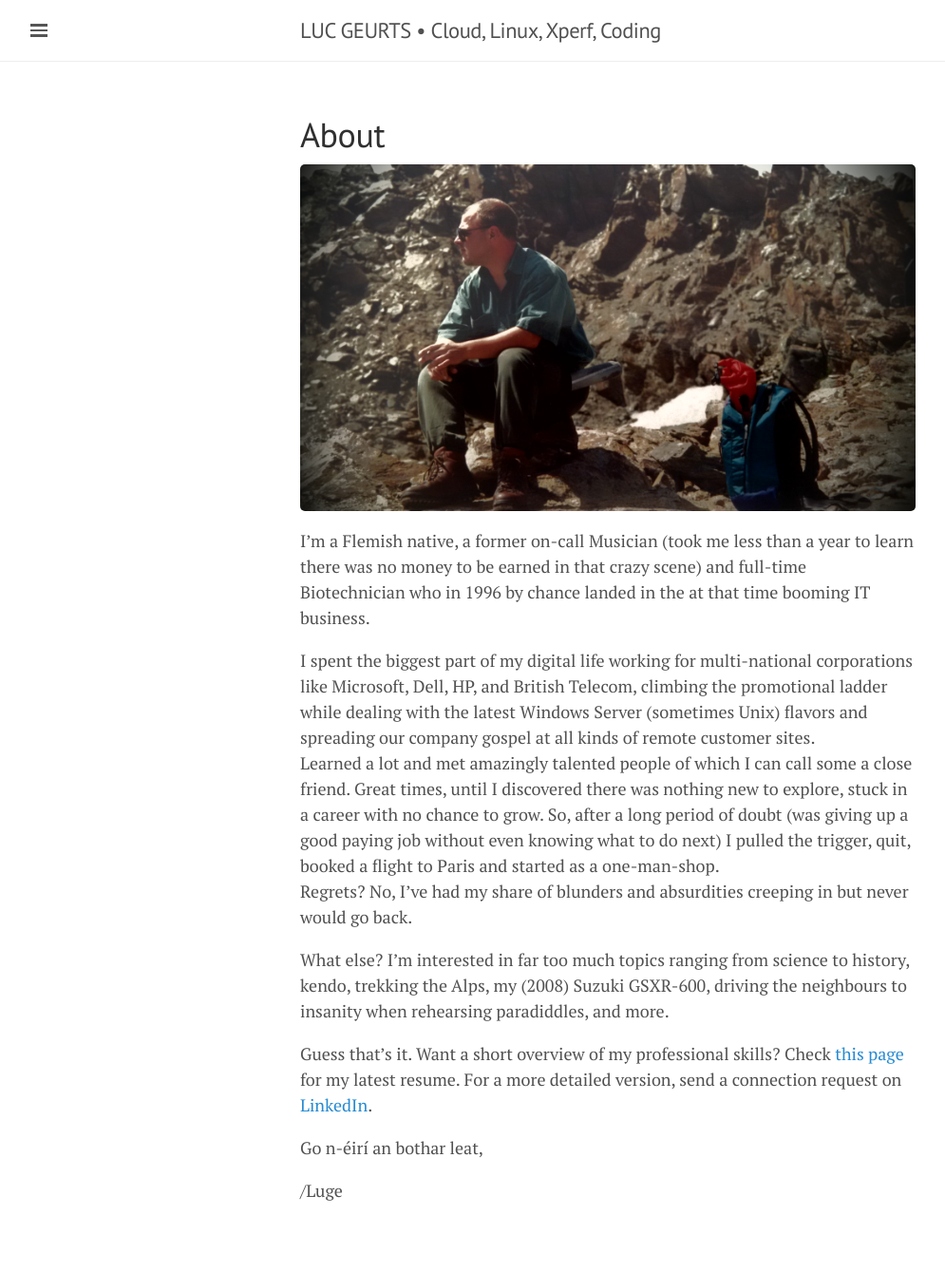
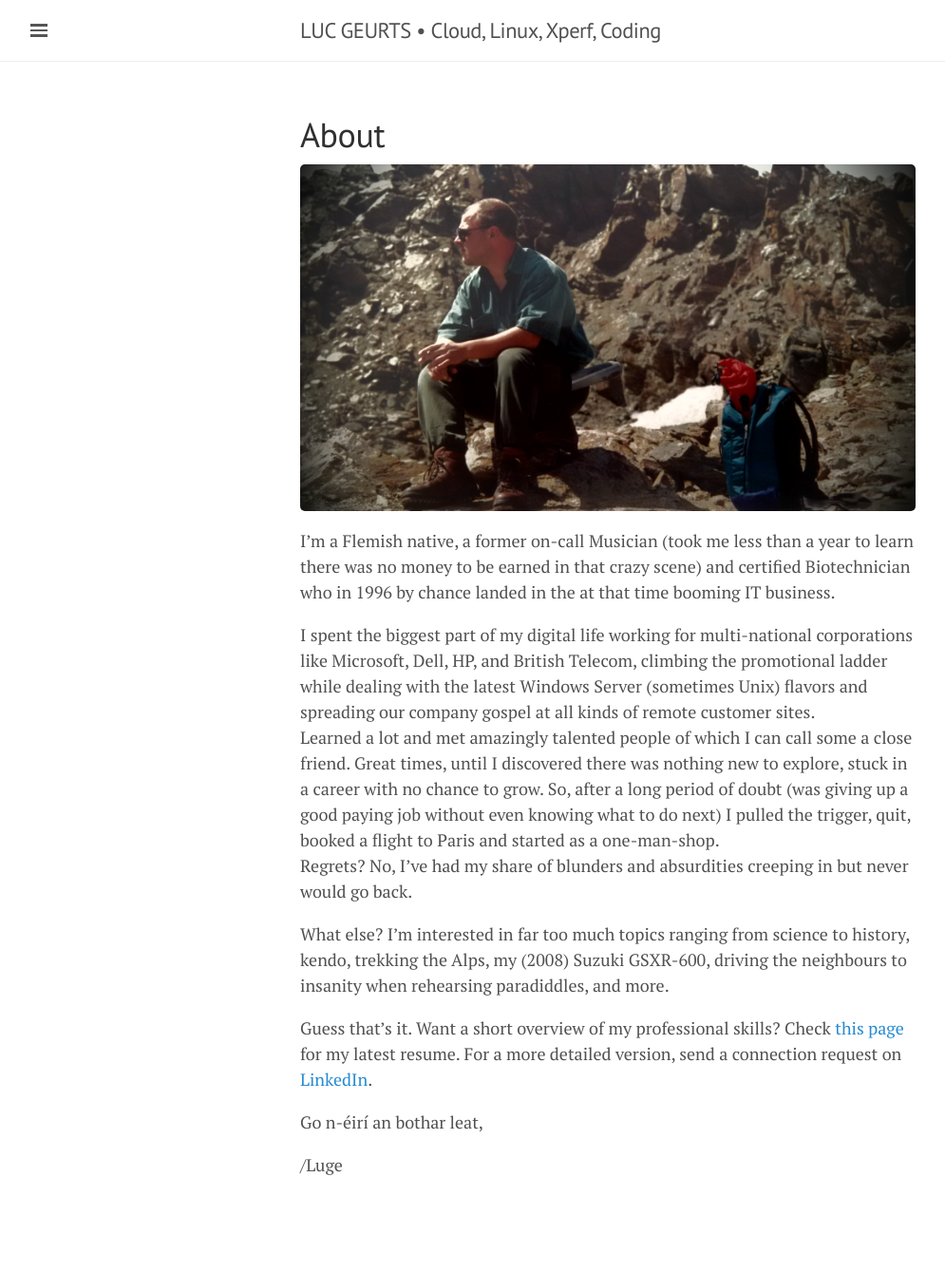
Before and after one commit to lgeurts/lgeurts.github.io, a Jekyll site: the page built from about.md, in a window 1280 px wide. Shown: the whole page at 95% size, without its empty margins (0-995 px from the left). Built offline with Jekyll 4.4.1, drawn with Linux system fonts in a browser that asks for light colours; nearby versions of some CDN libraries; after the commit the page ends 1312 px from its top, so only the background shows below that.

Commit message:
Update about.md

```diff
--- a/about.md
+++ b/about.md
@@ -5,7 +5,7 @@
 
 ![KNAV Austria](/assets/C2ADV01.jpg)
 
-I’m a Flemish native, a former on-call Musician (took me less than a year to learn there was no money to be earned in that crazy scene) and full-time Biotechnician who in 1996 by chance landed in the at that time booming IT business.
+I’m a Flemish native, a former on-call Musician (took me less than a year to learn there was no money to be earned in that crazy scene) and certified Biotechnician who in 1996 by chance landed in the at that time booming IT business.
 
 I spent the biggest part of my digital life working for multi-national corporations like Microsoft, Dell, HP, and British Telecom, climbing the promotional ladder while dealing with the latest Windows Server (sometimes Unix) flavors and spreading our company gospel at all kinds of remote customer sites. <br> Learned a lot and met amazingly talented people of which I can call some a close friend. Great times, until I discovered there was nothing new to explore, stuck in a career with no chance to grow. So, after a long period of doubt (was giving up a good paying job without even knowing what to do next) I pulled the trigger, quit, booked a flight to Paris and started as a one-man-shop. <br>Regrets? No, I've had my share of blunders and absurdities creeping in but never would go back.
 
```
